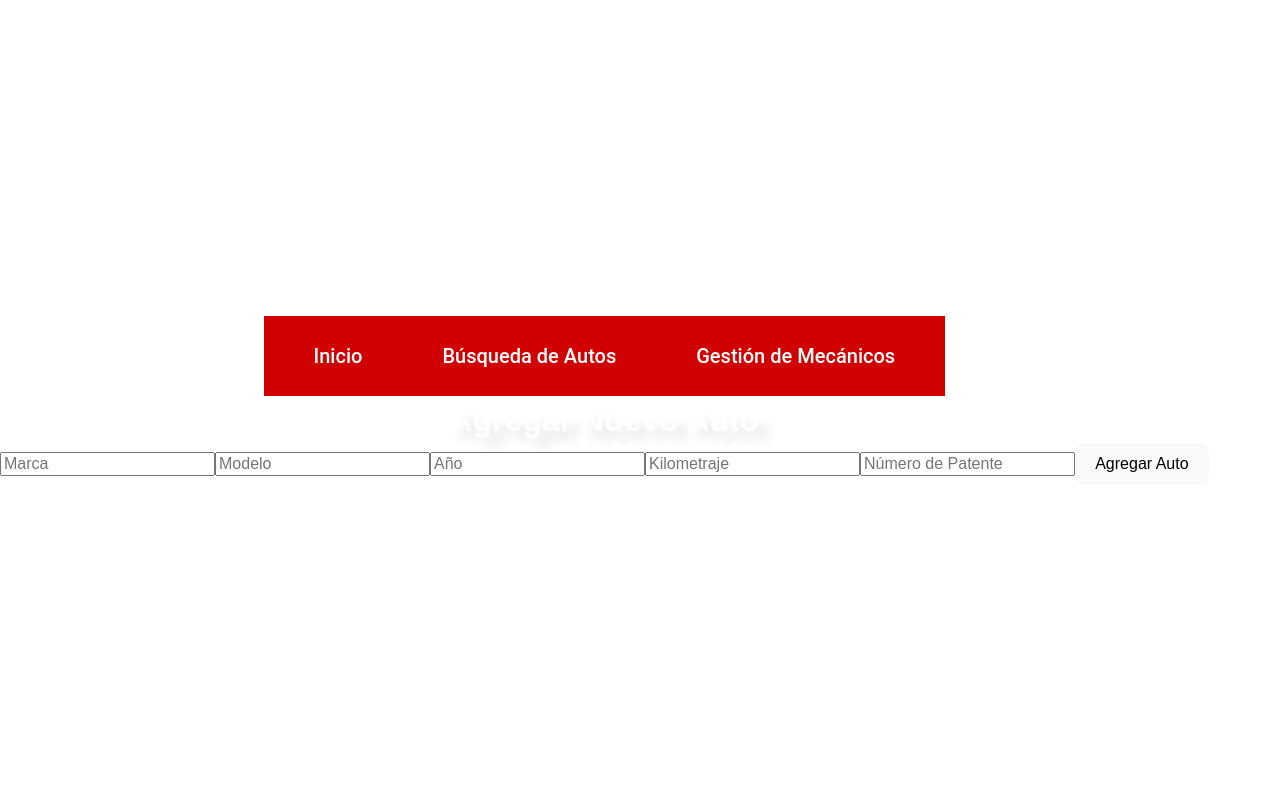
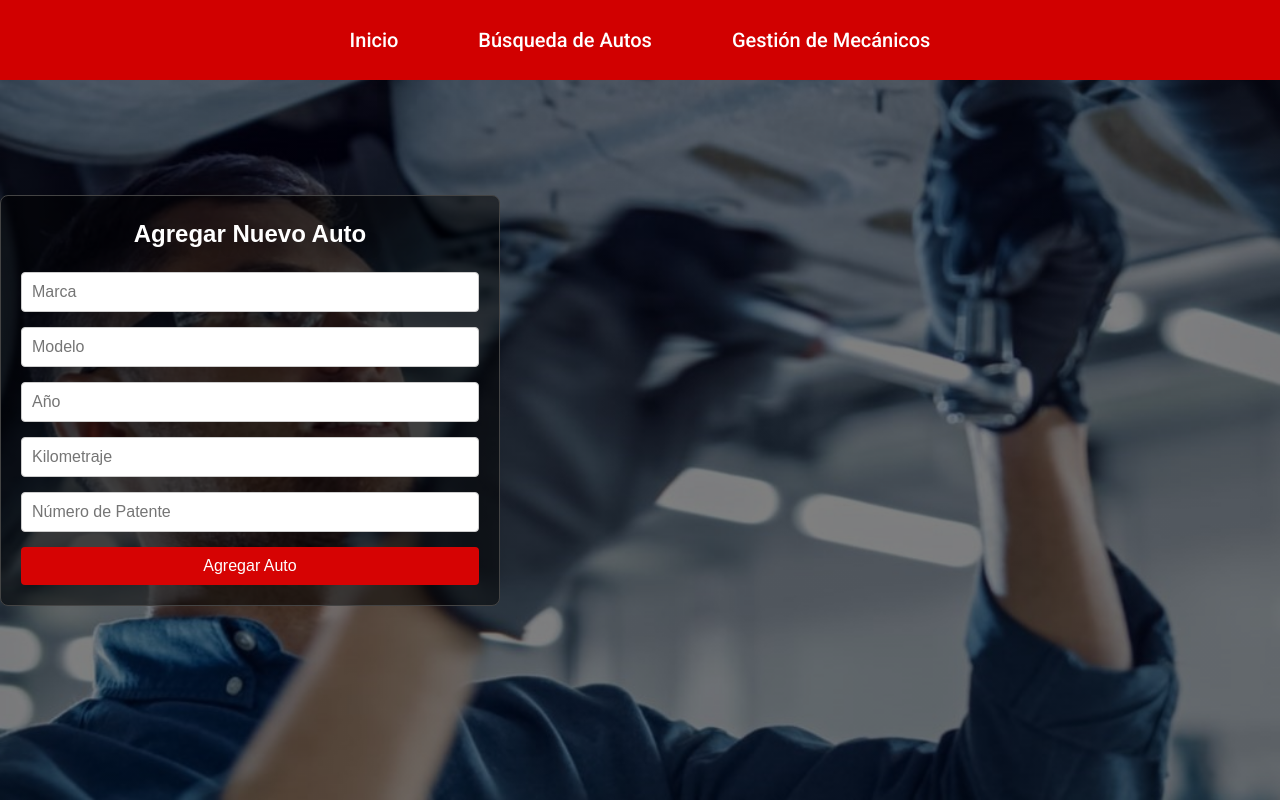
Before and after one commit to JoaquinSpengler/tp-inicial-labo, a React (Vite) app in the folder tp-inicial-labo/: page /agregar-auto in a window 1280 px wide. Built offline with nearby package versions, Linux system fonts and the light colour scheme.

Commit message:
estilo aplicado, falta acomodar contenedores

```diff
--- /dev/null
+++ b/tp-inicial-labo/src/Pages/AddAuto.css
@@ -0,0 +1,90 @@
+@import url('https://fonts.googleapis.com/css2?family=Roboto:ital,wght@0,100;0,300;0,400;0,500;0,700;0,900;1,100;1,300;1,400;1,500;1,700;1,900&display=swap');
+* {
+    margin: 0;
+    padding: 0;
+    box-sizing: border-box; /* Incluye el relleno y borde en el ancho y alto */
+}
+
+body{
+    background-image:linear-gradient(
+        0deg,
+        rgba(0, 0, 0, 0.5),
+        rgba(0, 0, 0, 0.5)
+    ),
+    url("Images/Mecanicos-certificados-en-nuestras-marcas.jpg");
+    background-repeat: no-repeat;
+    background-size: cover;
+    background-position: center;
+
+}
+
+.add-auto {
+    max-width: 500px; /* Ajusta el ancho máximo del formulario */
+    margin: 0 auto; /* Centra el formulario horizontalmente */
+    padding: 20px;
+    border: 1px solid #444444;
+    border-radius: 8px;
+    background-color: rgba(0, 0, 0, 0.5);
+
+}
+
+.add-auto h2 {
+    margin-bottom: 20px;
+    font-size: 24px;
+    text-align: center;
+    color: rgb(255, 255, 255);
+}
+
+.add-auto input {
+    width: 100%;
+    padding: 10px;
+    margin-bottom: 15px;
+    border: 1px solid #ccc;
+    border-radius: 4px;
+    font-size: 16px;
+}
+
+.add-auto button {
+    width: 100%;
+    padding: 10px;
+    font-size: 16px;
+    color: #fff;
+    background-color: #d60303;
+    border: none;
+    border-radius: 4px;
+    cursor: pointer;
+    transition: background-color 0.3s ease;
+}
+
+.add-auto button:hover {
+    background-color: #a50000;
+}
+
+.qr-container {
+    margin-top: 20px;
+    text-align: center;
+}
+
+.qr-container div {
+    display: inline-block; /* Para centrar el código QR */
+    padding: 10px;
+    background-color: #c52f2f;
+    border: 1px solid #ddd;
+    border-radius: 8px;
+}
+
+.qr-container button {
+    margin-top: 10px;
+    padding: 8px 12px;
+    font-size: 14px;
+    color: #ffffff;
+    background-color: #d40000;
+    border: none;
+    border-radius: 4px;
+    cursor: pointer;
+    transition: background-color 0.3s ease;
+}
+
+.qr-container button:hover {
+    background-color: #c7c7c7;
+}
--- a/tp-inicial-labo/src/Pages/AddAuto.jsx
+++ b/tp-inicial-labo/src/Pages/AddAuto.jsx
@@ -3,6 +3,7 @@ import axios from 'axios';
 import { useNavigate } from 'react-router-dom';
 import QRCode from 'react-qr-code';  // Biblioteca para generar QR
 import { toPng } from 'html-to-image'; // Para convertir a imagen y descargar
+import './AddAuto.css';
 
 function AddAuto() {
     const [autoData, setAutoData] = useState({
--- a/tp-inicial-labo/src/Pages/AutoSearch.css
+++ b/tp-inicial-labo/src/Pages/AutoSearch.css
@@ -1,14 +1,9 @@
-.auto-search-container {
-    min-height: 100vh; /* Hace que el cuerpo de la página ocupe al menos el 100% de la altura de la ventana */
-    display: flex;
-    flex-direction: column;
-    padding: 5% 20%;
-    background-color: #940b0b;
+* {
     margin: 0;
-    max-width: 100%;
-    align-items: center;
-    text-align: center;
-    font-family: 'Roboto', sans-serif;
+    padding: 0;
+}
+
+body {
     background-image: linear-gradient(
         0deg,
         rgba(0, 0, 0, 0.5),
@@ -18,13 +13,40 @@
     background-repeat: no-repeat;
     background-size: cover;
     background-position: center;
-    box-shadow: 0 0 10px rgba(0, 0, 0, 0.1);
-    font-size: 1em;
-    color: rgb(255, 255, 255);
-    box-sizing: border-box; flex: 1; /* Asegura que el contenedor principal ocupe el espacio disponible */
-    background-attachment: fixed;
 }
 
+/* Contenedor principal */
+.auto-search-container {
+    display: flex;
+    flex-direction: column; /* Para alinear los elementos en columna */
+    align-items: center; /* Centra los elementos horizontalmente */
+    justify-content: center; /* Centra los elementos verticalmente */
+    height: calc(100vh ); /* Ajuste para compensar la barra de navegación */
+    padding: 20px;
+    margin-top: 60px; /* Compensar la altura de la barra de navegación */
+    text-align: center;
+    font-family: 'Roboto', sans-serif;
+    box-sizing: border-box;
+    color: rgb(255, 255, 255);
+    width: 100%; /* Hace que el contenedor use el ancho completo posible */
+
+}
+
+/* Contenedor de búsqueda */
+.search-add-container {
+    display: flex;
+    flex-direction: column; /* Alinea los elementos en una columna (uno debajo del otro) */
+    align-items: center; /* Centra los elementos horizontalmente */
+    gap: 10px; /* Espacio entre los elementos */
+    max-width: 600px; /* Ajusta el ancho máximo para que el contenedor no sea demasiado ancho */
+    width: 100%; /* Hace que el contenedor use el ancho completo posible */
+    margin-bottom: 20px; /* Espacio debajo del contenedor de búsqueda */
+}
+
+.buttons-add-search-container{
+    flex-direction: row;
+    gap: 30px;
+}
 .auto-search-input {
     width: 100%;
     font-family: 'Roboto', sans-serif;
@@ -36,47 +58,6 @@
     border-radius: 5px;
     font-size: 1rem;
     max-width: 400px;
-
-}
-
-
-h2{
-    white-space: nowrap;
-    font-size: xx-large;
-    text-shadow: 10px 10px 10px rgba(0, 0, 0, 0.1);
-    margin: 0;
-    padding: 0;
-
-}
-
-.search-add-container {
-    display: flex;
-    align-items: center;
-    gap: 10px; /* Espacio entre la barra de búsqueda y el botón */
-}
-
-.add-auto-button {
-    background-color: #007bff;
-    color: white;
-    padding: 10px;
-    border: none;
-    cursor: pointer;
-    border-radius: 5px;
-    font-size: 14px;
-}
-
-.add-auto-button:hover {
-    background-color: #0056b3;
-}
-
-.search-add-container {
-    display: flex;
-    gap: 10px; /* Espacio entre los botones y el input */
-    margin-bottom: 20px;
-}
-
-.auto-search-input {
-    flex: 1;
 }
 
 .add-auto-button, .scan-qr-button {
@@ -87,11 +68,19 @@ h2{
 }
 
 .add-auto-button {
-    background-color: #4CAF50;
+    background-color: #d30000;
     color: white;
 }
 
+.add-auto-button:hover {
+    background-color: #b30000;
+}
+
 .scan-qr-button {
-    background-color: #008CBA;
+    background-color: #5c5c5c;
     color: white;
 }
+
+.scan-qr-button:hover {
+    background-color: #414141;
+}
--- a/tp-inicial-labo/src/Pages/AutoSearch.jsx
+++ b/tp-inicial-labo/src/Pages/AutoSearch.jsx
@@ -52,8 +52,9 @@ function AutoSearch() {
         navigate('/escanear-qr');
     };
 
-    return (
-        <div className="auto-search-container">
+return (
+    <div className="auto-search-container">
+
             <h2>Búsqueda de Autos</h2>
             <div className="search-add-container">
                 <input
@@ -63,6 +64,9 @@ function AutoSearch() {
                     onChange={handleSearchChange}
                     className="auto-search-input"
                 />
+            </div>
+
+            <div className='buttons-search-add-container'>
                 <button onClick={handleAddAuto} className="add-auto-button">
                     Agregar Auto
                 </button>
@@ -70,7 +74,8 @@ function AutoSearch() {
                     Escanear QR
                 </button>
             </div>
-            <div>
+
+
                 {filteredAutos.length > 0 ? (
                     filteredAutos.map(auto => (
                         <AutoCard key={auto.id} auto={auto} />
@@ -79,7 +84,7 @@ function AutoSearch() {
                     <p>No se encontraron autos.</p>
                 )}
             </div>
-        </div>
+
     );
 }
 
--- a/tp-inicial-labo/src/Pages/MechanicManagement.css
+++ b/tp-inicial-labo/src/Pages/MechanicManagement.css
@@ -1,15 +1,25 @@
-.mechanic-management-container {
+* {
+    margin: 0;
+    padding: 0;
+    box-sizing: border-box; /* Incluye el relleno y borde en el ancho y alto */
+}
 
-    min-height: 100vh; /* Hace que el cuerpo de la página ocupe al menos el 100% de la altura de la ventana */
+/* Barra de navegación fija */
+.navbar {
+    width: 100%;
+    position: fixed;
+    top: 0;
+    left: 0;
+    z-index: 1000;
+    background-color: #333;
+
     display: flex;
-    flex-direction: column;
-    padding: 5% 20%;
-    background-color: #940b0b;
-    margin: 0;
-    max-width: 100%;
     align-items: center;
-    text-align: center;
-    font-family: 'Roboto', sans-serif;
+    padding: 0 20px;
+    color: #fff;
+}
+
+body{
     background-image: linear-gradient(
         0deg,
         rgba(0, 0, 0, 0.5),
@@ -19,14 +29,25 @@
     background-repeat: no-repeat;
     background-size: cover;
     background-position: center;
+}
+
+/* Contenedor principal */
+.mechanic-management-container {
+    min-height: 100vh; /* Hace que el cuerpo de la página ocupe al menos el 100% de la altura de la ventana */
+    display: flex;
+    flex-direction: column;
+    padding: 5% 20%;
+    margin-top: 60px; /* Añade un margen superior para evitar que el contenido se superponga con la barra de navegación */
+    max-width: 100%;
+    align-items: center;
+    text-align: center;
+    font-family: 'Roboto', sans-serif;
+
     box-shadow: 0 0 10px rgba(0, 0, 0, 0.1);
     font-size: 1em;
     color: rgb(255, 255, 255);
-    box-sizing: border-box; flex: 1; /* Asegura que el contenedor principal ocupe el espacio disponible */
+    flex: 1; /* Asegura que el contenedor principal ocupe el espacio disponible */
     background-attachment: fixed;
-
-
-
 }
 
 .mechanic-search-input {
@@ -40,8 +61,6 @@
     border-radius: 5px;
     font-size: 1rem;
     max-width: 400px;
-
-
 }
 
 .add-mechanic-button {
@@ -75,14 +94,12 @@
     box-shadow: 0 0 10px rgba(0, 0, 0, 0.1);
     font-family: 'Roboto', sans-serif;
     font-size: large;
-
 }
 
-h2{
+h2 {
     white-space: nowrap;
-    font-size:2em;
+    font-size: 2em;
     text-shadow: 10px 10px 10px rgba(0, 0, 0, 0.1);
     margin: 0;
     padding: 0;
-
 }
--- a/tp-inicial-labo/src/components/Navbar.css
+++ b/tp-inicial-labo/src/components/Navbar.css
@@ -13,6 +13,10 @@
     max-width: 100%;
     align-items: center; /* Centra los elementos horizontalmente */
     justify-content: center; /* Centra los elementos verticalmente */
+    position: fixed;
+    top: 0; /* Posición en la parte superior */
+    left: 0; /* Alinea la barra a la izquierda */
+    z-index: 1000;
 }
 
 .navbar-list {
```
